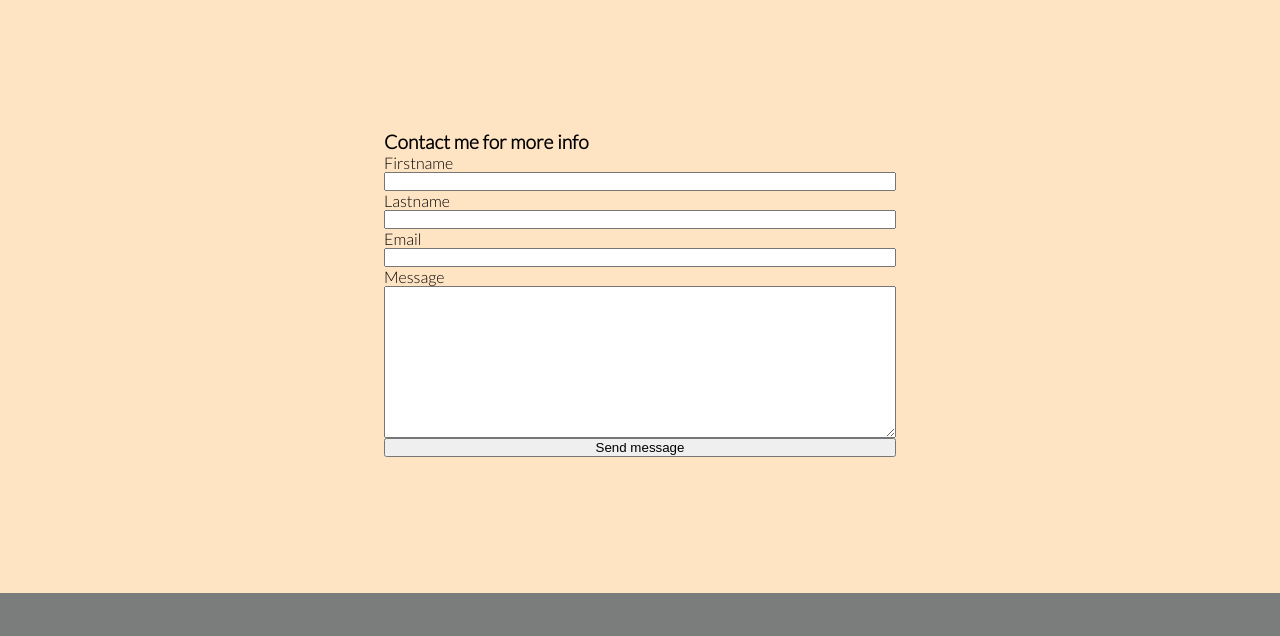
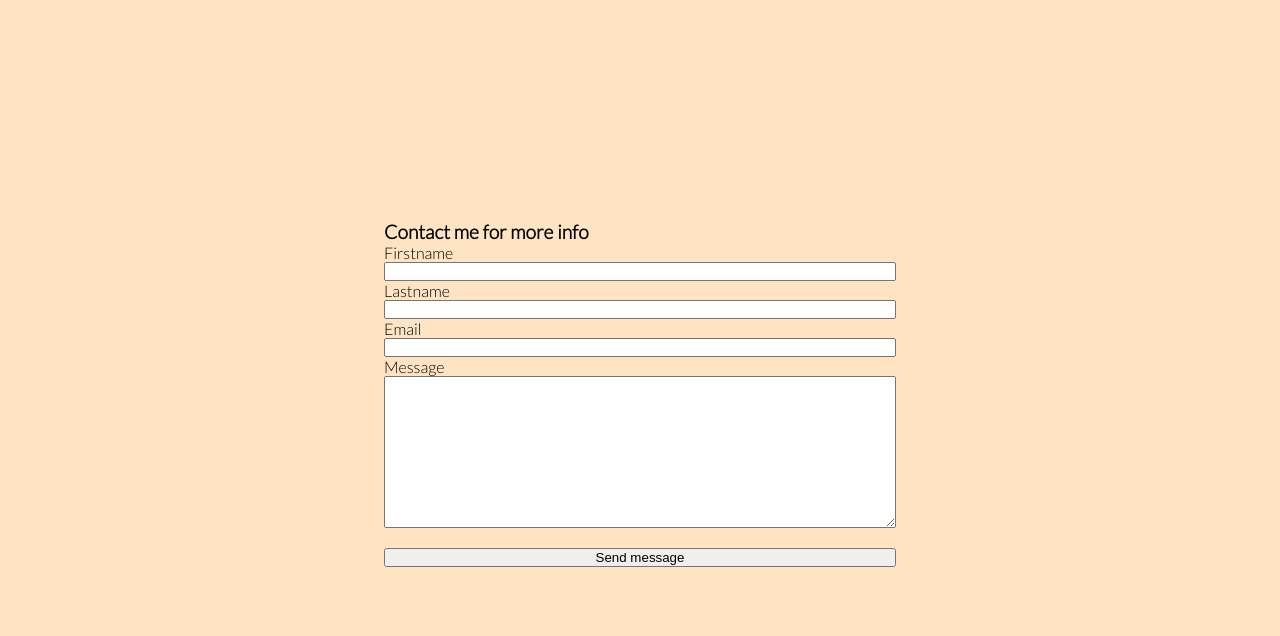
Before and after one commit to Bryaro/Portfolio-1-CodeInstitute, a plain HTML site: page contact.html in a window 1280 px wide. Shown: the part 102-738 px from the top of the page. Drawn offline with nearby package versions, Linux system fonts and the light colour scheme.

Commit message:
add new height to #contact-container to height:100vh;. add margin top 20px to send button

```diff
--- a/assets/css/style.css
+++ b/assets/css/style.css
@@ -255,7 +255,7 @@ iframe {
 /* main for CONTACT page */
 
 #contact-container {
-    height: 600px;
+    height: 100vh;
     display: flex;
     justify-content: center;
     background: bisque;
@@ -270,6 +270,10 @@ iframe {
 
 #contact-form h2 {
     font-size: 120%;
+}
+
+button {
+    margin-top: 20px;
 }
 
 
@@ -290,6 +294,7 @@ footer {
 .social-container i {
     color: black;
 }
+
 
 
 
```
